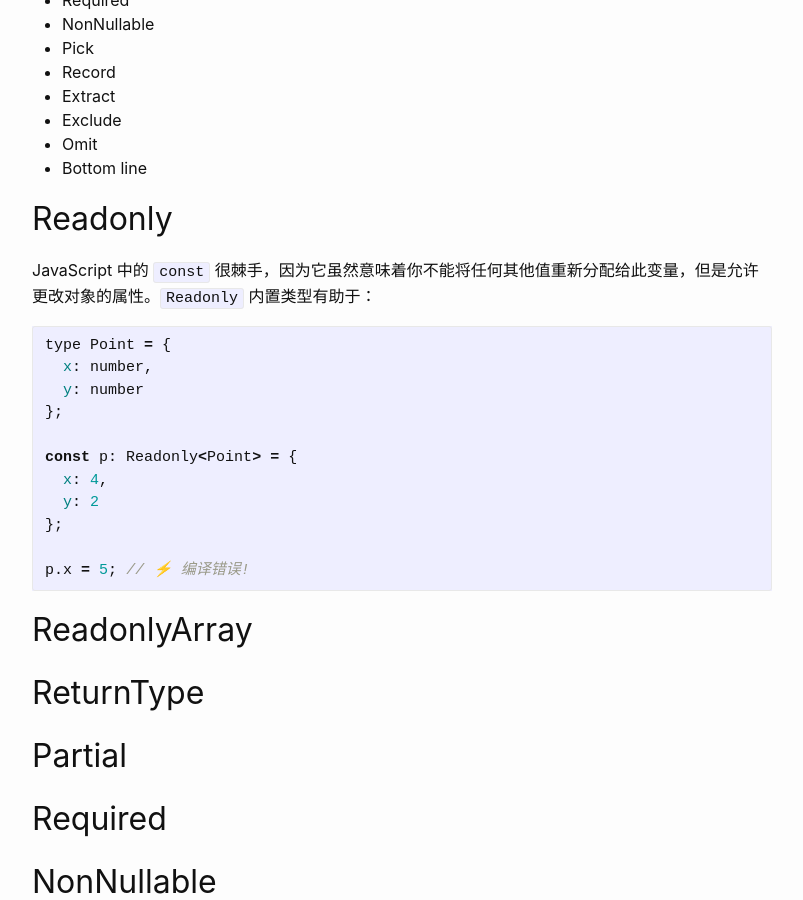
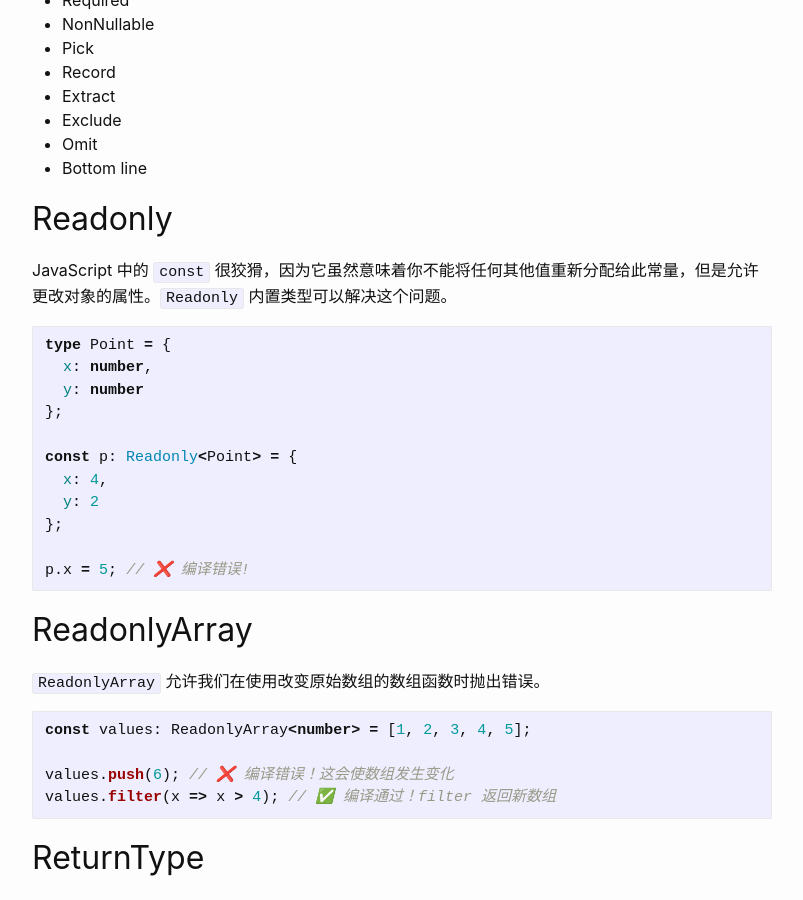
Before and after one commit to mokunshao/mokunshao.github.io, a Jekyll site: the page built from _posts/2019-01-08-typescript-built-in-generics.md, in a window 1280 px wide and 900 px high, scrolled down 476 px. Shown: the whole window, without its empty margins (238-1041 px from the left). Built offline with Jekyll 4.4.1, drawn with Linux system fonts in a browser that asks for light colours; our own code applies the rules of GitHub Pages for plain Markdown files.

Commit message:
Update 2019-01-08-typescript-built-in-generics.md

````diff
--- a/_posts/2019-01-08-typescript-built-in-generics.md
+++ b/_posts/2019-01-08-typescript-built-in-generics.md
@@ -25,9 +25,9 @@ TypeScript 附带大量内置泛型类型，可以简化你的开发工作流程
 
 ## Readonly
 
-JavaScript 中的 `const` 很棘手，因为它虽然意味着你不能将任何其他值重新分配给此变量，但是允许更改对象的属性。`Readonly` 内置类型有助于：
+JavaScript 中的 `const` 很狡猾，因为它虽然意味着你不能将任何其他值重新分配给此常量，但是允许更改对象的属性。`Readonly` 内置类型可以解决这个问题。
 
-```javascript
+```typescript
 type Point = {
   x: number,
   y: number
@@ -38,10 +38,20 @@ const p: Readonly<Point> = {
   y: 2
 };
 
-p.x = 5; // ⚡️ 编译错误!
+p.x = 5; // ❌ 编译错误!
 ```
 
 ## ReadonlyArray
+
+`ReadonlyArray` 允许我们在使用改变原始数组的数组函数时抛出错误。
+
+```typescript
+const values: ReadonlyArray<number> = [1, 2, 3, 4, 5];
+
+values.push(6); // ❌ 编译错误！这会使数组发生变化
+values.filter(x => x > 4); // ✅ 编译通过！filter 返回新数组
+```
+
 ## ReturnType
 ## Partial
 ## Required
````
